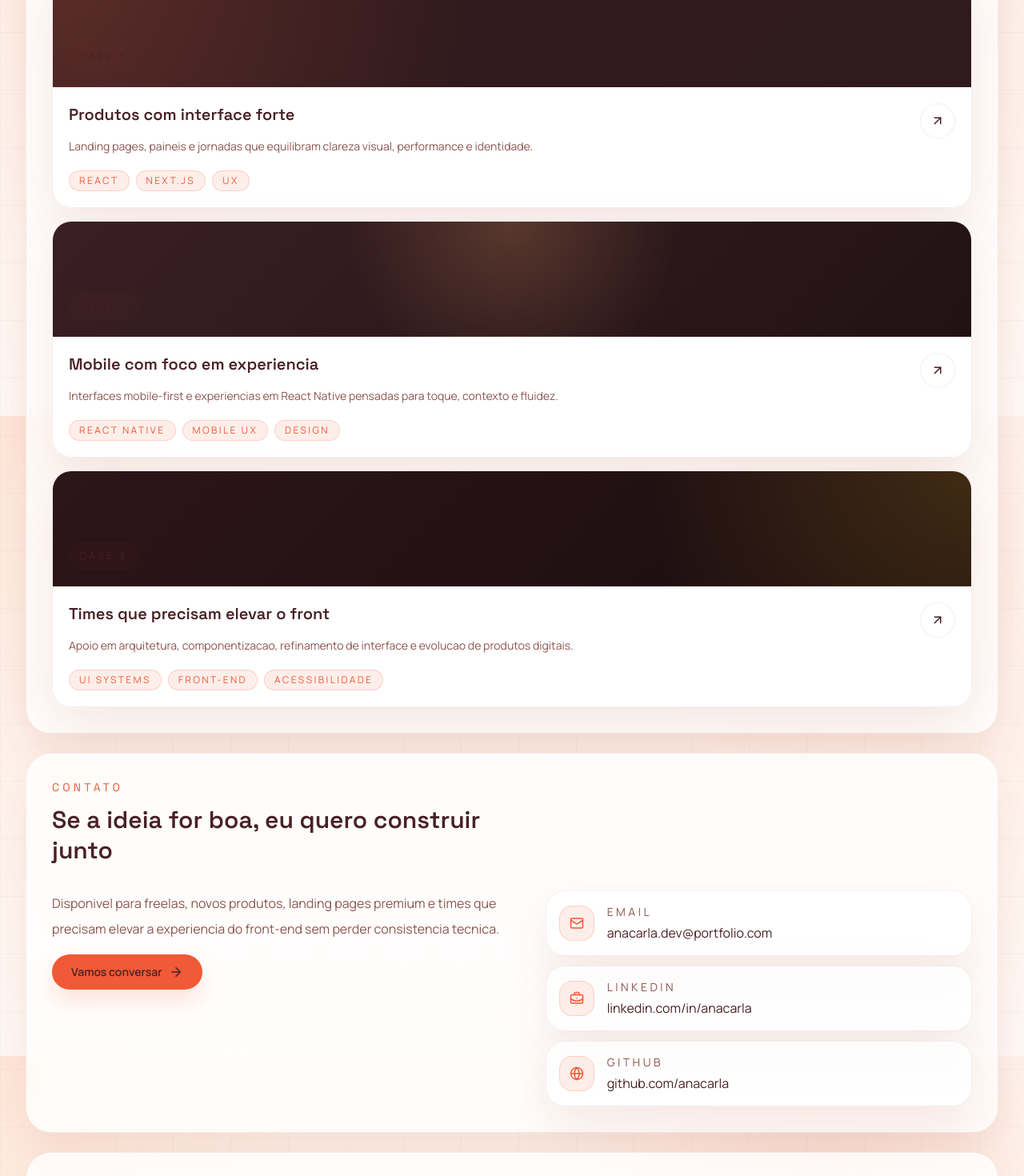
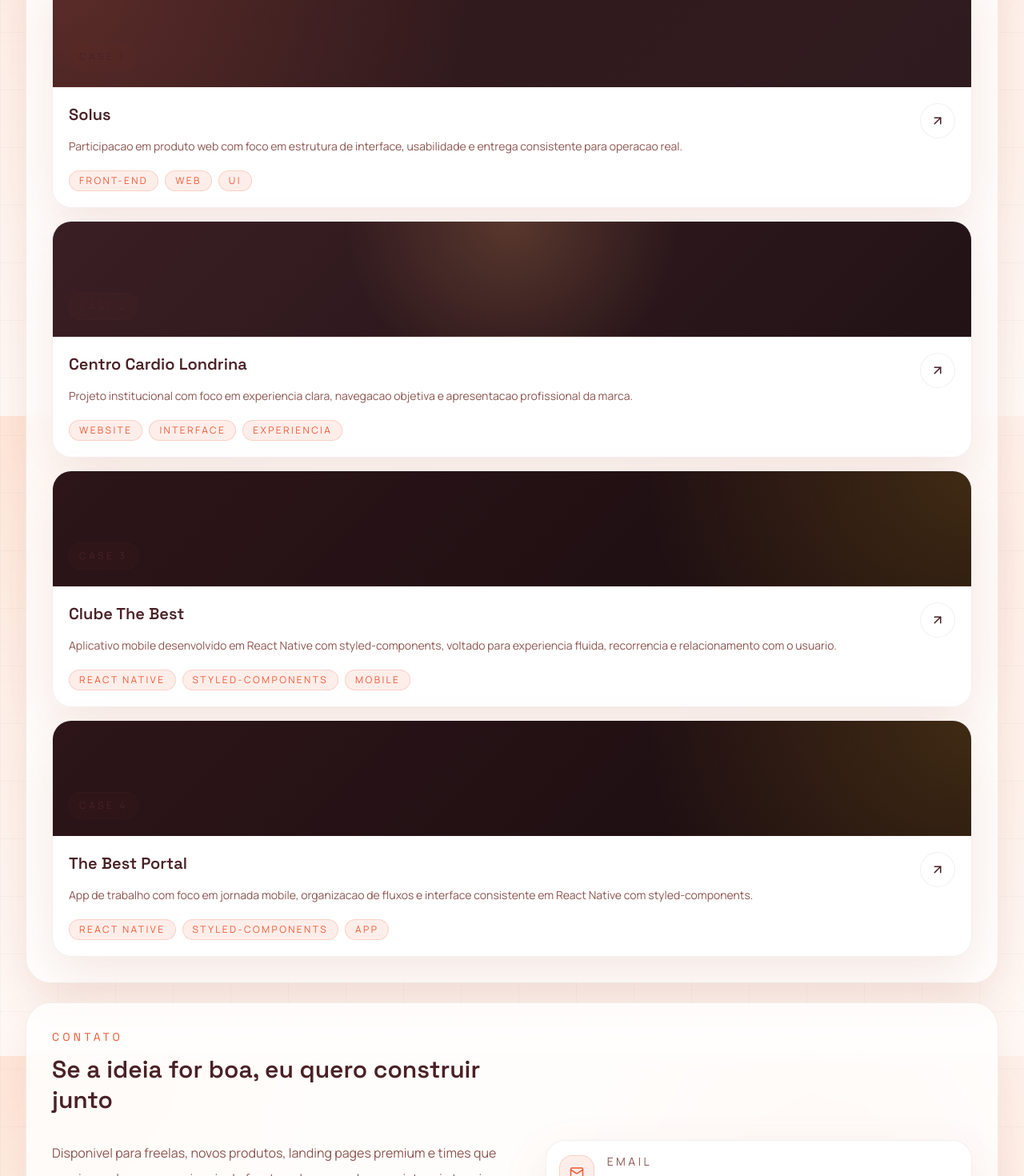
Before and after one commit to anacarlapaiva/portifolio_site, a Next.js app: page / in a window 1280 px wide. Shown: the part 4280-5750 px from the top of the page at 80% size. Built offline with nearby package versions, Linux system fonts and the light colour scheme.

Commit message:
feat: ajustes de layout

```diff
--- a/src/features/portfolio/data.ts
+++ b/src/features/portfolio/data.ts
@@ -154,24 +154,31 @@ export const process: ProcessItem[] = [
 
 export const projects: ProjectItem[] = [
   {
-    title: "Produtos com interface forte",
+    title: "Solus",
     summary:
-      "Landing pages, paineis e jornadas que equilibram clareza visual, performance e identidade.",
-    stack: ["React", "Next.js", "UX"],
+      "Participacao em produto web com foco em estrutura de interface, usabilidade e entrega consistente para operacao real.",
+    stack: ["Front-end", "Web", "UI"],
+    href: "https://novo.solus.inf.br/home",
+  },
+  {
+    title: "Centro Cardio Londrina",
+    summary:
+      "Projeto institucional com foco em experiencia clara, navegacao objetiva e apresentacao profissional da marca.",
+    stack: ["Website", "Interface", "Experiencia"],
+    href: "https://centrocardiolondrina.com.br/",
+  },
+  {
+    title: "Clube The Best",
+    summary:
+      "Aplicativo mobile desenvolvido em React Native com styled-components, voltado para experiencia fluida, recorrencia e relacionamento com o usuario.",
+    stack: ["React Native", "styled-components", "Mobile"],
     href: "#contato",
   },
   {
-    title: "Mobile com foco em experiencia",
+    title: "The Best Portal",
     summary:
-      "Interfaces mobile-first e experiencias em React Native pensadas para toque, contexto e fluidez.",
-    stack: ["React Native", "Mobile UX", "Design"],
-    href: "#contato",
-  },
-  {
-    title: "Times que precisam elevar o front",
-    summary:
-      "Apoio em arquitetura, componentizacao, refinamento de interface e evolucao de produtos digitais.",
-    stack: ["UI Systems", "Front-end", "Acessibilidade"],
+      "App de trabalho com foco em jornada mobile, organizacao de fluxos e interface consistente em React Native com styled-components.",
+    stack: ["React Native", "styled-components", "App"],
     href: "#contato",
   },
 ];
@@ -179,20 +186,20 @@ export const projects: ProjectItem[] = [
 export const contactItems: ContactItem[] = [
   {
     label: "Email",
-    value: "anacarla.dev@portfolio.com",
-    href: "mailto:anacarla.dev@portfolio.com",
+    value: "acfpaiva99@gmail.com",
+    href: "mailto:acfpaiva99@gmail.com",
     icon: Mail,
   },
   {
     label: "LinkedIn",
-    value: "linkedin.com/in/anacarla",
-    href: "https://linkedin.com/in/anacarla",
+    value: "linkedin.com/in/anacarlapaiva",
+    href: "https://www.linkedin.com/in/anacarlapaiva",
     icon: BriefcaseBusiness,
   },
   {
     label: "GitHub",
-    value: "github.com/anacarla",
-    href: "https://github.com/anacarla",
+    value: "github.com/anacarlapaiva",
+    href: "https://github.com/anacarlapaiva",
     icon: Globe,
   },
 ];
--- a/src/features/portfolio/sections/about-section.tsx
+++ b/src/features/portfolio/sections/about-section.tsx
@@ -31,7 +31,7 @@ export function AboutSection() {
           </div>
           <div className="flex justify-center gap-3 lg:justify-start">
             <ButtonLink
-              href="mailto:anacarla.dev@portfolio.com"
+              href="mailto:acfpaiva99@gmail.com"
               variant="ghost"
               size="icon"
               aria-label="Email"
@@ -39,7 +39,7 @@ export function AboutSection() {
               <Mail size={18} />
             </ButtonLink>
             <ButtonLink
-              href="https://github.com/anacarla"
+              href="https://github.com/anacarlapaiva"
               variant="ghost"
               size="icon"
               aria-label="GitHub"
@@ -47,7 +47,7 @@ export function AboutSection() {
               <GitFork size={18} />
             </ButtonLink>
             <ButtonLink
-              href="https://linkedin.com/in/anacarla"
+              href="https://www.linkedin.com/in/anacarlapaiva"
               variant="ghost"
               size="icon"
               aria-label="LinkedIn"
--- a/src/features/portfolio/sections/contact-section.tsx
+++ b/src/features/portfolio/sections/contact-section.tsx
@@ -22,7 +22,7 @@ export function ContactSection() {
             que precisam elevar a experiencia do front-end sem perder consistencia
             tecnica.
           </p>
-          <ButtonLink href="mailto:anacarla.dev@portfolio.com" className="w-full sm:w-auto">
+          <ButtonLink href="mailto:acfpaiva99@gmail.com" className="w-full sm:w-auto">
             Vamos conversar
             <ArrowRight size={18} />
           </ButtonLink>
--- a/src/features/portfolio/sections/hero-section.tsx
+++ b/src/features/portfolio/sections/hero-section.tsx
@@ -60,7 +60,7 @@ export function HeroSection() {
           </ButtonLink>
           <div className="flex flex-wrap items-center gap-3 text-muted">
             <ButtonLink
-              href="mailto:anacarla.dev@portfolio.com"
+              href="mailto:acfpaiva99@gmail.com"
               variant="ghost"
               size="icon"
               aria-label="Enviar email"
@@ -68,7 +68,7 @@ export function HeroSection() {
               <Mail size={18} />
             </ButtonLink>
             <ButtonLink
-              href="https://github.com/anacarla"
+              href="https://github.com/anacarlapaiva"
               variant="ghost"
               size="icon"
               aria-label="GitHub"
@@ -78,7 +78,7 @@ export function HeroSection() {
               <GitFork size={18} />
             </ButtonLink>
             <ButtonLink
-              href="https://linkedin.com/in/anacarla"
+              href="https://www.linkedin.com/in/anacarlapaiva"
               variant="ghost"
               size="icon"
               aria-label="LinkedIn"
--- a/src/features/portfolio/sections/projects-section.tsx
+++ b/src/features/portfolio/sections/projects-section.tsx
@@ -53,6 +53,8 @@ export function ProjectsSection() {
                     size="icon"
                     aria-label={`Ver ${project.title}`}
                     className="self-start"
+                    target={project.href.startsWith("http") ? "_blank" : undefined}
+                    rel={project.href.startsWith("http") ? "noreferrer" : undefined}
                   >
                     <ArrowUpRight size={18} />
                   </ButtonLink>
```
